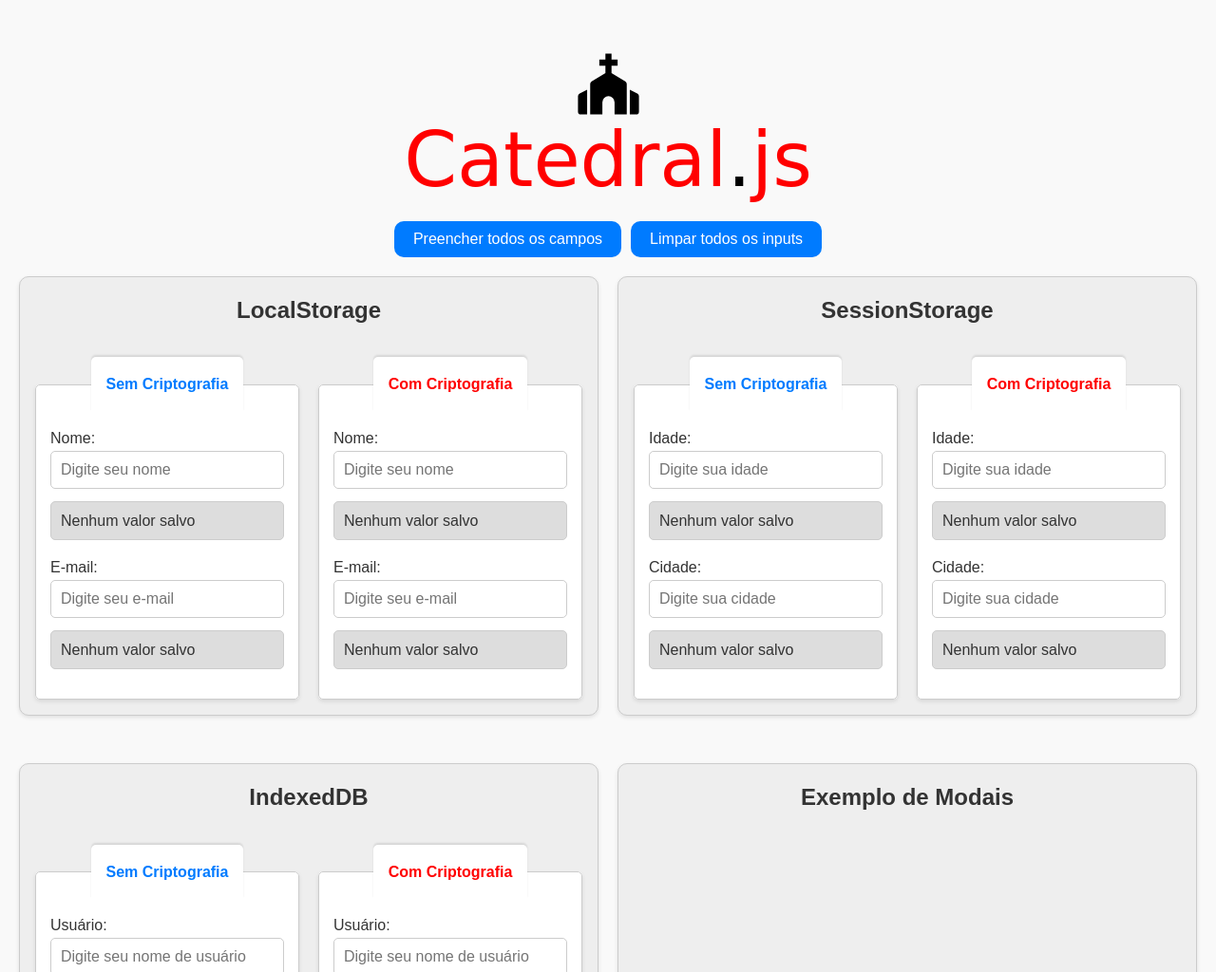
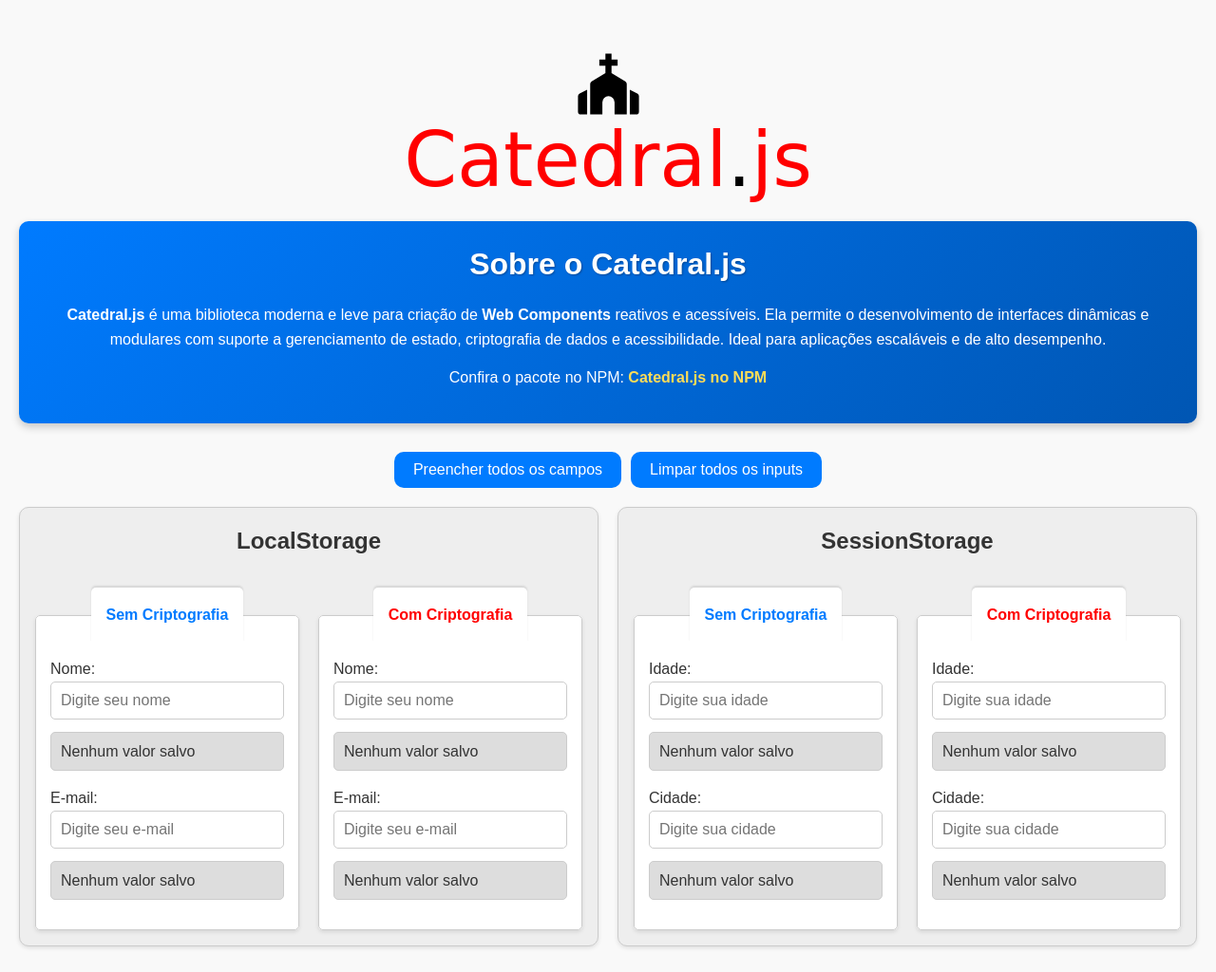
Before and after one commit to lucasferreiralimax/catedral.js, a website with bundled scripts: page public/index.html in a window 1280 px wide. Shown: the top 1024 px of the page at 95% size. Built offline with nearby package versions, Linux system fonts and the light colour scheme; a web font is replaced by a local one.

Commit message:
fix: add about

```diff
--- a/public/index.html
+++ b/public/index.html
@@ -123,11 +123,60 @@
       display: flex;
       flex-direction: column;
     }
+
+    .about-catedral {
+      background: linear-gradient(135deg, #007bff, #0056b3);
+      color: #fff;
+      padding: 20px;
+      border-radius: 10px;
+      box-shadow: 0 4px 8px rgba(0, 0, 0, 0.2);
+      margin-bottom: 30px;
+      text-align: center;
+    }
+
+    .about-catedral h2 {
+      font-size: 2rem;
+      margin-bottom: 15px;
+      font-family: "Arial", sans-serif;
+      text-shadow: 1px 1px 2px rgba(0, 0, 0, 0.3);
+    }
+
+    .about-catedral p {
+      font-size: 1rem;
+      line-height: 1.6;
+      margin-bottom: 15px;
+    }
+
+    .about-catedral a {
+      color: #ffdd57;
+      font-weight: bold;
+      text-decoration: none;
+      transition: color 0.3s ease;
+    }
+
+    .about-catedral a:hover {
+      color: #ffd700;
+      text-decoration: underline;
+    }
   </style>
 </head>
 
 <body>
   <catedral-logo></catedral-logo>
+
+  <div class="about-catedral">
+    <h2>Sobre o Catedral.js</h2>
+    <p>
+      <strong>Catedral.js</strong> é uma biblioteca moderna e leve para criação de
+      <strong>Web Components</strong> reativos e acessíveis. Ela permite o desenvolvimento de interfaces dinâmicas e
+      modulares com suporte a gerenciamento de estado, criptografia de dados e acessibilidade. Ideal para aplicações
+      escaláveis e de alto desempenho.
+    </p>
+    <p>
+      Confira o pacote no NPM:
+      <a href="https://www.npmjs.com/package/catedral.js" target="_blank">Catedral.js no NPM</a>
+    </p>
+  </div>
 
   <!-- Botões -->
   <div class="button-container">
@@ -308,7 +357,8 @@
 
       <!-- Botões desabilitados -->
       <catedral-button label="Desabilitado Preenchido" variant="primary" disabled></catedral-button>
-      <catedral-button label="Desabilitado Contornado" variant="primary" appearance="outlined" disabled></catedral-button>
+      <catedral-button label="Desabilitado Contornado" variant="primary" appearance="outlined"
+        disabled></catedral-button>
 
       <!-- Botões com bordas arredondadas -->
       <catedral-button label="Pequeno Arredondado" variant="primary" radius="small"></catedral-button>
@@ -322,8 +372,10 @@
       <catedral-button label="Botão Alto" variant="info" width="150px" height="80px"></catedral-button>
 
       <!-- Botões com sobrescrita de estilos -->
-      <catedral-button label="Customizado 1" background="#ff00ff" color="#000000" border="2px solid #ff00ff"></catedral-button>
-      <catedral-button label="Customizado 2" background="#00ffff" color="#333333" border="2px dashed #00ffff"></catedral-button>
+      <catedral-button label="Customizado 1" background="#ff00ff" color="#000000"
+        border="2px solid #ff00ff"></catedral-button>
+      <catedral-button label="Customizado 2" background="#00ffff" color="#333333"
+        border="2px dashed #00ffff"></catedral-button>
     </section>
   </main>
 
@@ -376,4 +428,5 @@
     });
   </script>
 </body>
+
 </html>
```
